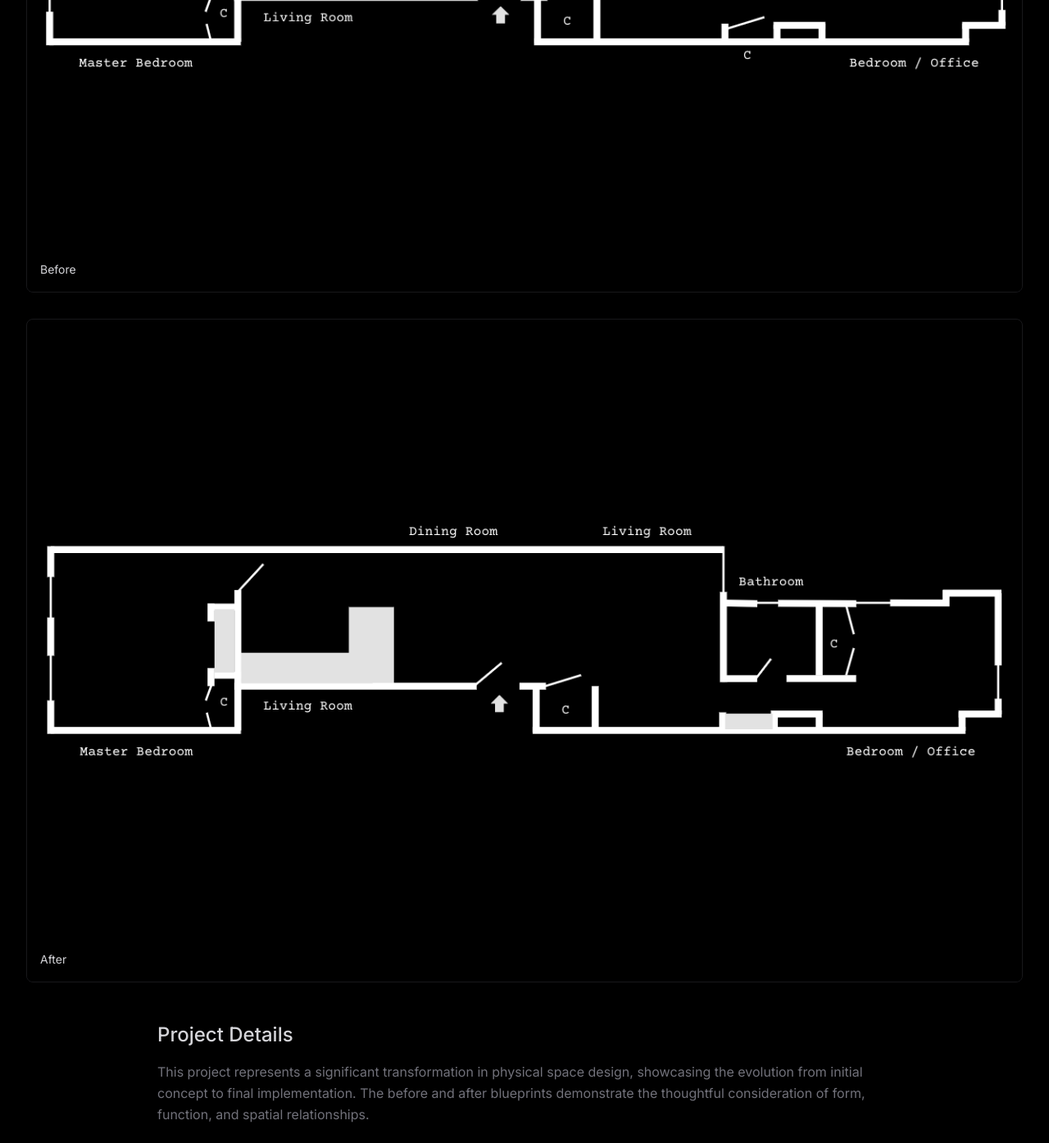
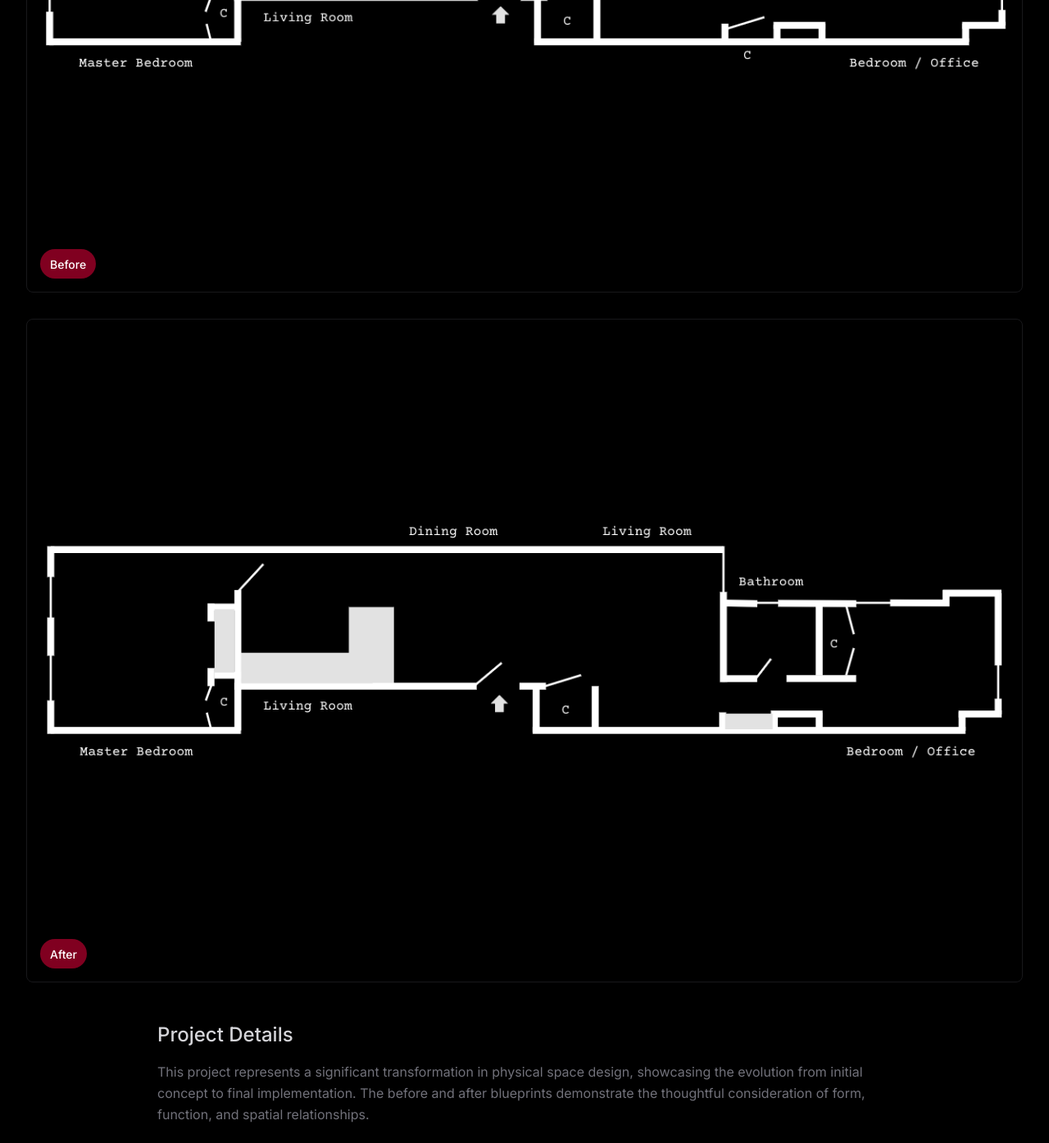
Before and after one commit to stilwellc/Mobi, a Next.js app: page /physical/1122 in a window 1280 px wide. Shown: the part 730-2125 px from the top of the page at 82% size. Built offline with nearby package versions, Linux system fonts and the light colour scheme; a web font is replaced by a local one.

Commit message:
Update before/after labels to burgundy chiclet style

```diff
--- a/app/physical/1122/page.tsx
+++ b/app/physical/1122/page.tsx
@@ -54,8 +54,10 @@ export default function Project1122() {
                     alt="Before blueprint"
                     className="w-full h-full object-contain"
                   />
-                  <div className="absolute bottom-0 left-0 right-0 p-4 bg-black/60">
-                    <span className="text-sm text-zinc-300">Before</span>
+                  <div className="absolute bottom-4 left-4">
+                    <div className="px-3 py-1.5 bg-[#800020] rounded-full">
+                      <span className="text-sm font-medium text-white">Before</span>
+                    </div>
                   </div>
                 </div>
               </motion.div>
@@ -74,8 +76,10 @@ export default function Project1122() {
                     alt="After blueprint"
                     className="w-full h-full object-contain"
                   />
-                  <div className="absolute bottom-0 left-0 right-0 p-4 bg-black/60">
-                    <span className="text-sm text-zinc-300">After</span>
+                  <div className="absolute bottom-4 left-4">
+                    <div className="px-3 py-1.5 bg-[#800020] rounded-full">
+                      <span className="text-sm font-medium text-white">After</span>
+                    </div>
                   </div>
                 </div>
               </motion.div>
```
